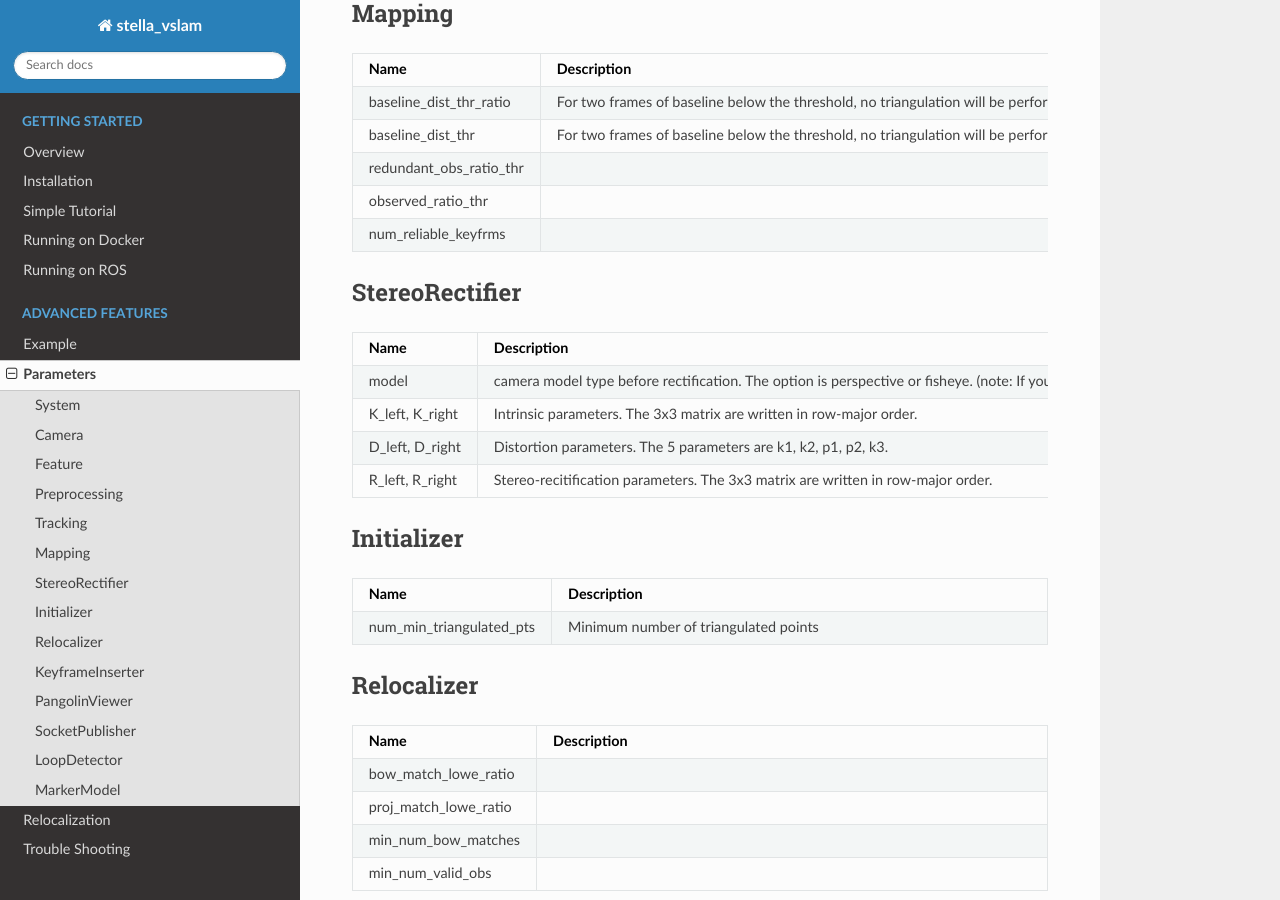
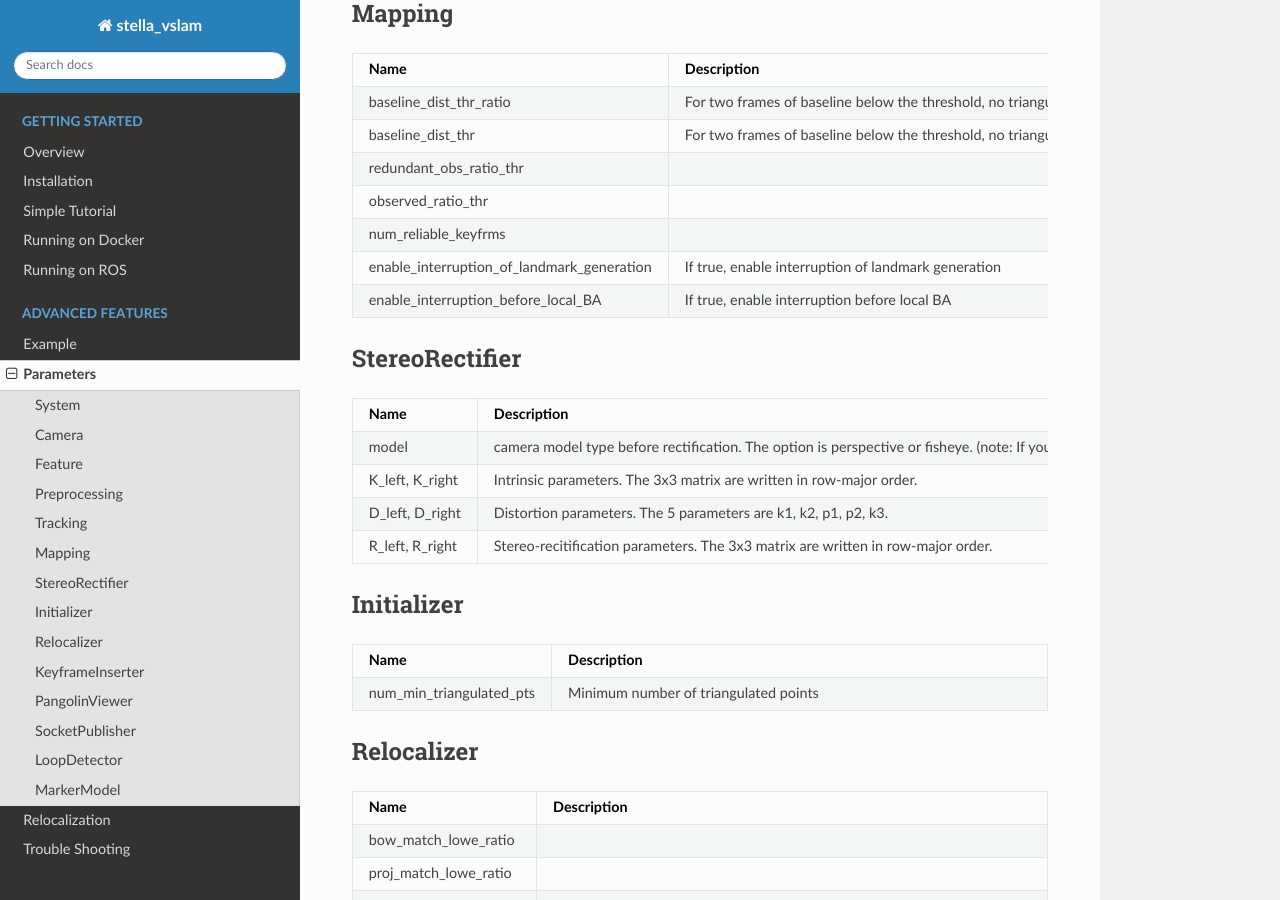
Before and after one commit to stella-cv/docs, a Sphinx documentation site: the page built from docs/parameters.rst, in a window 1280 px wide and 900 px high, scrolled down 1591 px. Built offline with Sphinx 7.4.7 and the Read the Docs theme 2.0.0, drawn with Linux system fonts in a browser that asks for light colours.

Commit message:
Add parameters for mapping interruption

```diff
--- a/docs/parameters.rst
+++ b/docs/parameters.rst
@@ -140,6 +140,10 @@ Mapping
       -
     * - num_reliable_keyfrms
       -
+    * - enable_interruption_of_landmark_generation
+      - If true, enable interruption of landmark generation
+    * - enable_interruption_before_local_BA
+      - If true, enable interruption before local BA
 
 .. _section-parameters-stereo-rectifier:
 
```
